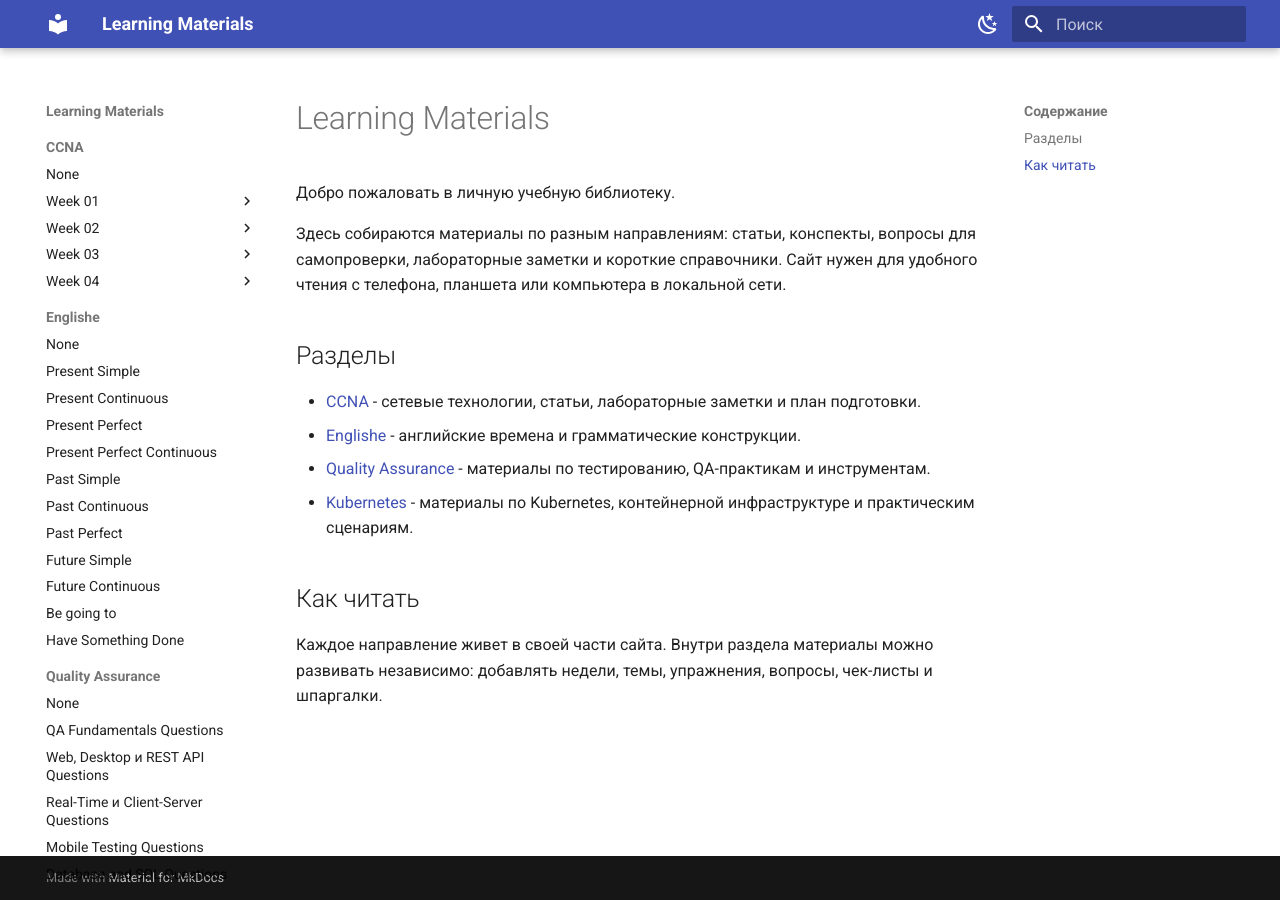
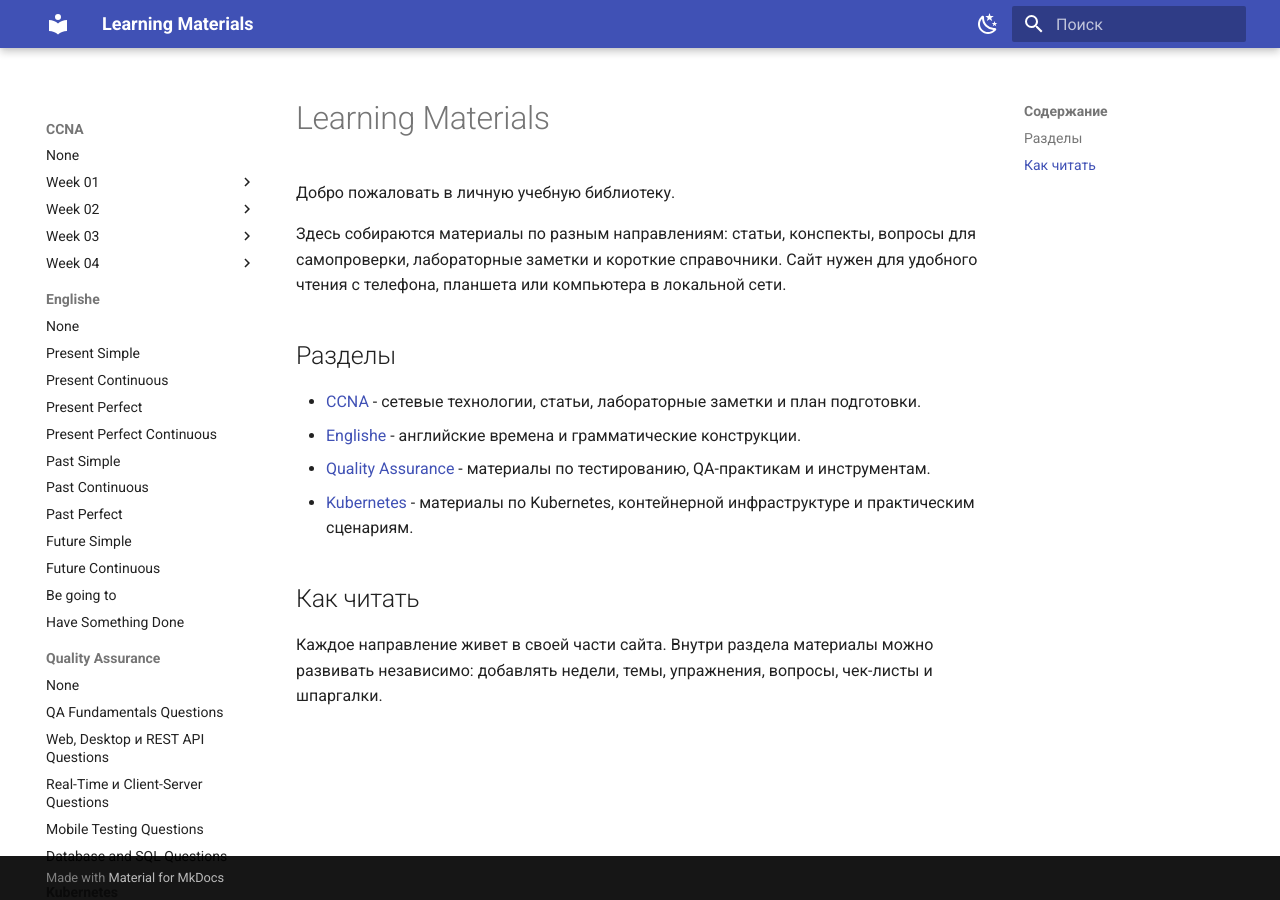
Before and after one commit to mark0v/CCNA, an MkDocs documentation site: the page built from docs/index.md, in a window 1280 px wide. Built offline with MkDocs 1.6.1 and Material for MkDocs 9.7.7, drawn with Linux system fonts in a browser that asks for light colours.

Commit message:
Hide sidebar site title

```diff
--- /dev/null
+++ b/docs/stylesheets/extra.css
@@ -0,0 +1,3 @@
+.md-sidebar--primary .md-nav--primary > .md-nav__title {
+  display: none;
+}
--- a/mkdocs.yml
+++ b/mkdocs.yml
@@ -47,6 +47,9 @@ plugins:
       lang:
         - en
         - ru
+
+extra_css:
+  - stylesheets/extra.css
 
 nav:
   - CCNA:
```
